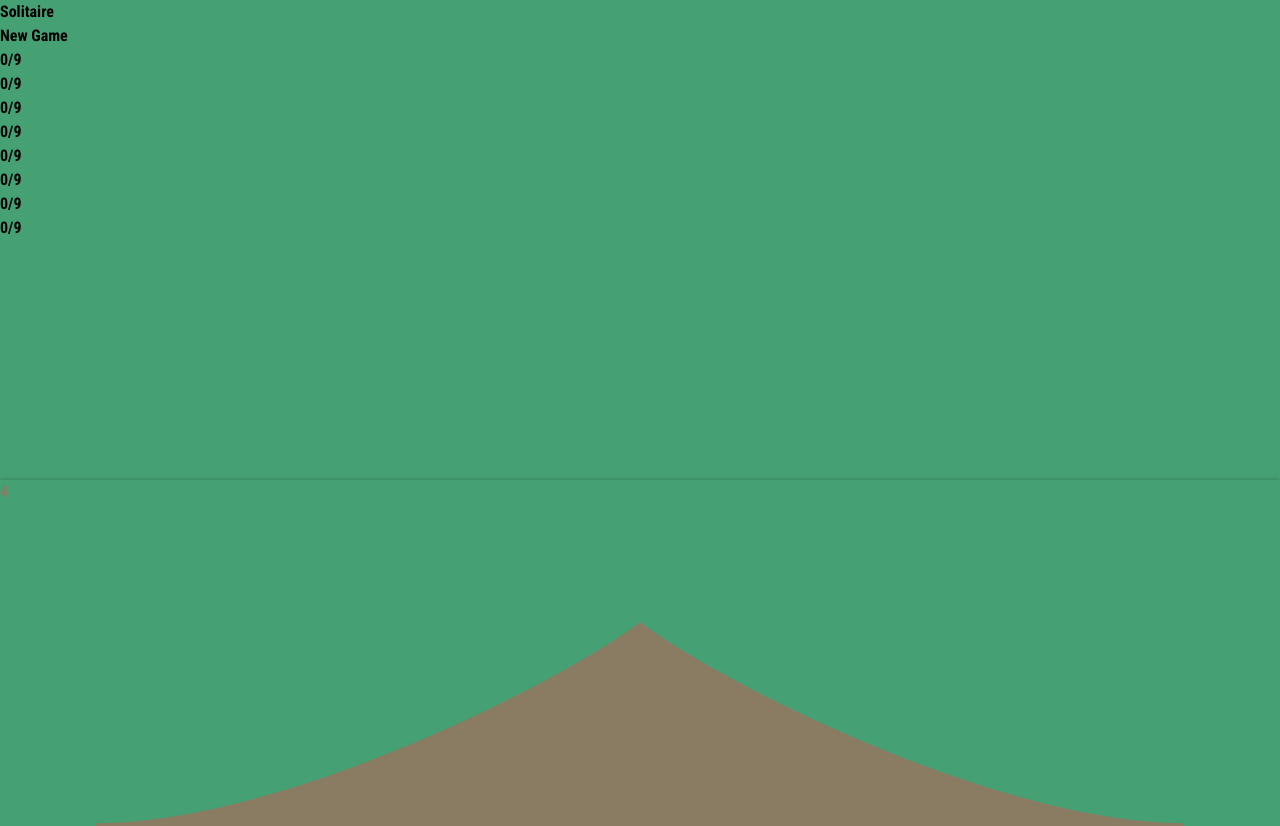
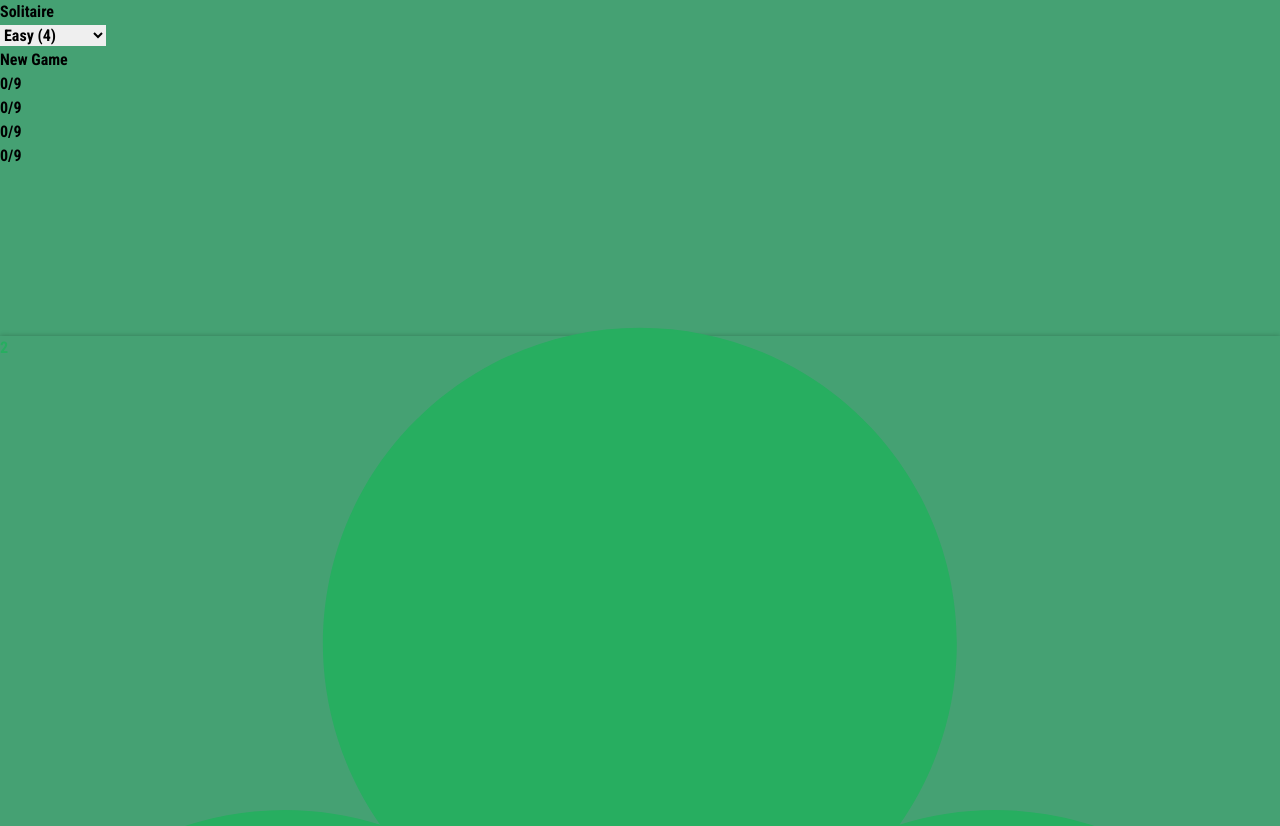
Before and after one commit to dwhiffing/suit-up-solitaire, a React (Vite) app: page / in a window 1280 px wide. Shown: the top 826 px of the page. Built offline with nearby package versions, Linux system fonts and the light colour scheme.

Commit message:
Adds difficulty selection

```diff
--- a/src/components/GameBoard.tsx
+++ b/src/components/GameBoard.tsx
@@ -3,7 +3,7 @@ import debounce from 'lodash/debounce'
 import { Header } from './Header'
 import { useGameStore } from '../utils/gameStore'
 import { useShallow } from 'zustand/react/shallow'
-import { PILE_COUNT, SUIT_COLORS } from '../utils/constants'
+import { PILE_COUNT } from '../utils/constants'
 import { Pile } from './Pile'
 import Card from './Card'
 
@@ -11,6 +11,8 @@ function App() {
   const state = useGameStore(
     useShallow((state) => ({
       cardCount: state.cards.length,
+      suitCount: state.suitCount,
+      setSuitCount: state.setSuitCount,
       newGame: state.newGame,
       onMouseUp: state.onMouseUp,
       onMouseDown: state.onMouseDown,
@@ -26,11 +28,15 @@ function App() {
   return (
     <>
       <div id="ui" className="absolute inset-0">
-        <Header onReset={() => state.newGame()} />
+        <Header
+          onReset={() => state.newGame(state.suitCount)}
+          suitCount={state.suitCount}
+          onSuitCountChange={state.setSuitCount}
+        />
 
         <div className="flex flex-col justify-center h-full gap-board absolute inset-0">
           <div className="w-full flex gap-board items-start justify-center">
-            {Array.from({ length: SUIT_COLORS.length }).map((_, index) => (
+            {Array.from({ length: state.suitCount }).map((_, index) => (
               <Pile
                 key={index}
                 pileIndex={index + PILE_COUNT}
--- a/src/components/Header.tsx
+++ b/src/components/Header.tsx
@@ -1,15 +1,49 @@
-export function Header({ onReset }: { onReset: () => void }) {
+const DIFFICULTY_LEVELS = [
+  { suits: 4, label: 'Easy (4)' },
+  { suits: 5, label: 'Medium (5)' },
+  { suits: 6, label: 'Hard (6)' },
+  { suits: 7, label: 'Expert (7)' },
+  { suits: 8, label: 'Diabolical (8)' },
+]
+
+export function Header({
+  onReset,
+  suitCount,
+  onSuitCountChange,
+}: {
+  onReset: () => void
+  suitCount: number
+  onSuitCountChange: (count: number) => void
+}) {
   return (
     <div className="flex justify-between items-center text-white p-5 relative z-[999]">
       <div>
         <span className="text-2xl">Solitaire</span>
       </div>
 
-      <div
-        onClick={onReset}
-        className="flex items-center gap-1 cursor-pointer select-none h-10 justify-center text-xl"
-      >
-        <span>New Game</span>
+      <div className="flex items-center gap-4">
+        <select
+          value={suitCount}
+          onChange={(e) => onSuitCountChange(Number(e.target.value))}
+          className="bg-white/10 text-white px-3 py-2 rounded cursor-pointer text-lg border border-white/20 hover:bg-white/20 transition-colors"
+        >
+          {DIFFICULTY_LEVELS.map((level) => (
+            <option
+              key={level.suits}
+              value={level.suits}
+              className="bg-gray-800"
+            >
+              {level.label}
+            </option>
+          ))}
+        </select>
+
+        <div
+          onClick={onReset}
+          className="flex items-center gap-1 cursor-pointer select-none h-10 justify-center text-xl hover:opacity-80 transition-opacity"
+        >
+          <span>New Game</span>
+        </div>
       </div>
     </div>
   )
--- a/src/utils/gameStore.ts
+++ b/src/utils/gameStore.ts
@@ -10,10 +10,12 @@ export interface GameState {
   activeCard: CardType | null
   cursorState: { mouseX: number; mouseY: number; pressed: boolean }
   shuffleIndex: number
+  suitCount: number
 }
 
 interface GameStore extends GameState {
-  newGame: () => void
+  newGame: (suitCount: number) => void
+  setSuitCount: (count: number) => void
   onMouseDown: (params: MouseParams) => void
   onMouseUp: (params: MouseParams) => void
   onMouseMove: (params: MouseParams) => void
@@ -46,14 +48,20 @@ const animateShuffle = (
 }
 
 export const useGameStore = create<GameStore>((set, get) => {
-  const newGame = () => {
-    set(initializeGame())
+  const newGame = (suitCount: number) => {
+    set(initializeGame(suitCount))
     setTimeout(() => animateShuffle(set, get), 500)
   }
-  newGame()
+  const suitCount = Number(localStorage.getItem('suitCount') ?? '4')
+  newGame(suitCount)
   return {
-    ...initializeGame(),
+    ...initializeGame(suitCount),
     newGame,
+    setSuitCount: (suitCount: number) => {
+      localStorage.setItem('suitCount', suitCount.toString())
+      set({ suitCount })
+      newGame(suitCount)
+    },
     onMouseDown: ({ clientX, clientY }: MouseParams) => {
       const { activeCard, cards } = get()
       const clickedCard = getCardFromPoint(clientX, clientY, get().cards)
@@ -117,8 +125,13 @@ export const useGameStore = create<GameStore>((set, get) => {
   }
 })
 
-function initializeGame(): GameState {
-  const cards = chunk(shuffle(CARDS), Math.ceil(CARDS.length / PILE_COUNT))
+function initializeGame(suitCount: number): GameState {
+  const selectedCards = CARDS.filter((card) => card.suit < suitCount)
+
+  const cards = chunk(
+    shuffle(selectedCards),
+    Math.ceil(selectedCards.length / PILE_COUNT),
+  )
     .flatMap((pile, pileIndex) =>
       pile.map((n, i) => ({
         ...n,
@@ -134,6 +147,7 @@ function initializeGame(): GameState {
     activeCard: null,
     cursorState: { mouseX: 0, mouseY: 0, pressed: false },
     shuffleIndex: -1,
+    suitCount,
   }
 }
 
```
